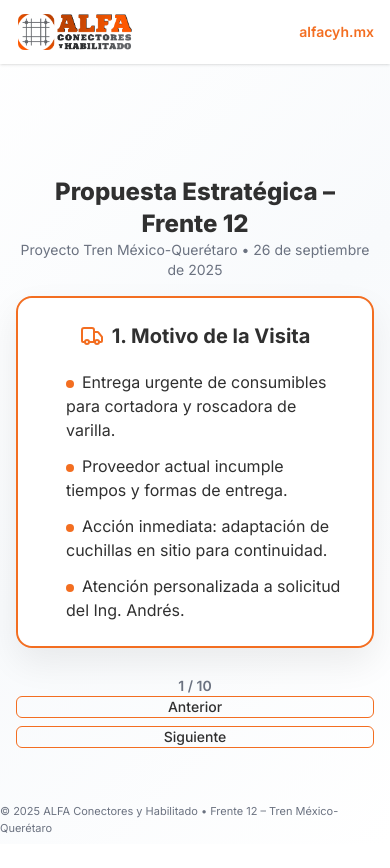
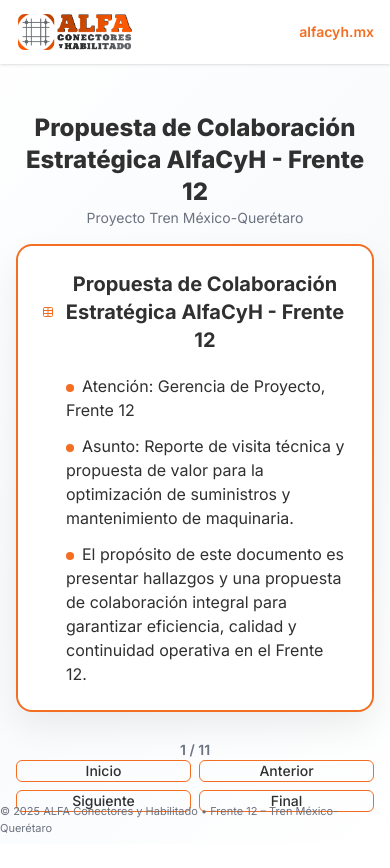
Before and after one commit to jorrin2018/presentacion-alfa, a Next.js app: page / in a window 390 px wide. Shown: the top 868 px of the page. Built offline with nearby package versions, Linux system fonts and the light colour scheme.

Commit message:
Update: Enhance presentation layout and content for Tren México-Querétaro proposal, including improved metadata, slide structure, and navigation features.

```diff
--- a/app/layout.tsx
+++ b/app/layout.tsx
@@ -2,11 +2,44 @@
 import { Inter } from "next/font/google";
 import "./globals.css";
 
+/**
+ * Module: RootLayout
+ *
+ * Summary:
+ *   App-wide layout for the presentation site. Injects global font and
+ *   metadata matching the business document intent.
+ *
+ * Notes:
+ *   Comments are written in English per user instruction.
+ */
+
 const inter = Inter({ subsets: ["latin"] });
 
 export const metadata: Metadata = {
-  title: "Presentación ALFA",
-  description: "Propuesta Estratégica – Frente 12",
+  title: "Propuesta de Colaboración Estratégica AlfaCyH - Frente 12",
+  description: "Proyecto Tren México-Querétaro. Reporte de visita y propuesta de valor.",
+  openGraph: {
+    title: "Propuesta de Colaboración Estratégica AlfaCyH - Frente 12",
+    description: "Reporte de visita técnica y propuesta de valor para optimización de suministros y mantenimiento.",
+    siteName: "ALFA Conectores y Habilitado",
+    images: [
+      {
+        url: "/logo-color.png",
+        width: 1200,
+        height: 630,
+        alt: "ALFA Conectores y Habilitado",
+      },
+    ],
+    locale: "es_MX",
+    type: "website",
+  },
+  twitter: {
+    card: "summary_large_image",
+    title: "Propuesta de Colaboración Estratégica AlfaCyH - Frente 12",
+    description: "Reporte de visita técnica y propuesta de valor.",
+    images: ["/logo-color.png"],
+  },
+  metadataBase: new URL("https://example.com"),
 };
 
 export default function RootLayout({
--- a/app/page.tsx
+++ b/app/page.tsx
@@ -1,4 +1,27 @@
 'use client';
+
+/**
+ * Module: Home Presentation Page
+ *
+ * Summary:
+ *   Web presentation that renders slides based on the business document
+ *   provided in `presentacion.sty`. Content strictly mirrors the original
+ *   sections: purpose of visit, findings, value proposal (supply and
+ *   maintenance), policy scope, critical situations, and the strategic
+ *   conclusion. Includes keyboard and touch navigation with subtle motion.
+ *
+ * Design:
+ *   - Brand color aligns with ALFA (primary orange).
+ *   - Header with logo and watermark for brand presence.
+ *   - Card-based slides with bullet points.
+ *
+ * Navigation:
+ *   - Left/Right arrows
+ *   - Swipe gestures on touch devices
+ *
+ * Note:
+ *   All comments are written in English per user instruction.
+ */
 
 import { Card, CardContent } from "@/components/ui/card";
 import { Button } from "@/components/ui/button";
@@ -7,13 +30,23 @@
   AlertTriangle,
   Truck,
   Wrench,
-  DollarSign,
-  Star,
   Table,
+  ShieldCheck,
 } from "lucide-react";
 import React, { useEffect, useMemo, useRef, useState } from "react";
 import { motion, AnimatePresence } from "framer-motion";
 
+/**
+ * Type: Slide
+ *
+ * Represents a single slide in the presentation.
+ *
+ * Properties:
+ * - title: Slide heading.
+ * - icon: Icon element to visually categorize the slide.
+ * - content: Array of bullet strings or React nodes.
+ * - cta: Optional flag to render a primary call-to-action button.
+ */
 type Slide = {
   title: string;
   icon: React.ReactNode;
@@ -22,20 +55,59 @@
 };
 
 // ======================================
-//  Marca ALFA
+//  Brand configuration
 // ======================================
 const brand = {
-  primary: "#f36e21", // naranja ALFA
-  dark: "#303030", // gris oscuro para texto
-  mid: "#6b7280", // gris medio
+  primary: "#f36e21", // ALFA orange
+  dark: "#303030", // dark gray for text
+  mid: "#6b7280", // mid gray
 };
 
-// Ruta del logo (debe estar en la carpeta /public del proyecto Next.js)
+// Path to logo in Next.js public directory
 const LOGO_PATH = "/logo-color.png";
 
-// ======================
-//  UTIL: Helpers & Tests
-// ======================
+/**
+ * Width steps used to expand the slide horizontally when content
+ * does not fit vertically. Values are in pixels.
+ */
+const WIDTH_STEPS_PX: number[] = [640, 768, 896, 1024, 1152, 1280, 1440, 1536, 1728, 1920];
+
+/**
+ * Decorators for emphasizing bullet items with icons while keeping
+ * the underlying literal text intact.
+ */
+const renderProblem = (text: string) => (
+  <span className="inline-flex items-start">
+    <AlertTriangle className="w-4 h-4 mt-1 mr-2 text-red-600" />
+    <span>{text}</span>
+  </span>
+);
+
+const renderPositive = (text: string) => (
+  <span className="inline-flex items-start">
+    <CheckCircle className="w-4 h-4 mt-1 mr-2 text-green-600" />
+    <span>{text}</span>
+  </span>
+);
+
+const renderPreventive = (text: string) => (
+  <span className="inline-flex items-start">
+    <ShieldCheck className="w-4 h-4 mt-1 mr-2" style={{ color: brand.primary }} />
+    <span>{text}</span>
+  </span>
+);
+
+/**
+ * validateSlides
+ *
+ * Validates slide array conforms to the expected structure.
+ *
+ * Args:
+ *   arr: Array of slide-like objects to validate.
+ *
+ * Returns:
+ *   string[]: Array of validation error messages, empty if valid.
+ */
 function validateSlides(arr: Array<{ title: string; content: (string | React.ReactNode)[]; cta?: boolean; icon?: React.ReactNode }>) {
   const errors: string[] = [];
   if (!Array.isArray(arr) || arr.length === 0) errors.push("slides vacío o inválido");
@@ -47,140 +119,151 @@
   return errors;
 }
 
-// ======================
-//  DATA: Diapositivas (solo íconos solicitados)
-// ======================
+// ======================================
+//  Slides data: mirrors presentacion.sty
+// ======================================
 const slides: Slide[] = [
   {
-    title: "1. Motivo de la Visita",
-    icon: <Truck className="w-6 h-6 mr-2" style={{ color: brand.primary }} />,
+    title: "Propuesta de Colaboración Estratégica AlfaCyH - Frente 12",
+    icon: <Table className="w-6 h-6 mr-2" style={{ color: brand.primary }} />,
     content: [
-      "Entrega urgente de consumibles para cortadora y roscadora de varilla.",
-      "Proveedor actual incumple tiempos y formas de entrega.",
-      "Acción inmediata: adaptación de cuchillas en sitio para continuidad.",
-      "Atención personalizada a solicitud del Ing. Andrés.",
+      "Atención: Gerencia de Proyecto, Frente 12",
+      "Asunto: Reporte de visita técnica y propuesta de valor para la optimización de suministros y mantenimiento de maquinaria.",
+      "El propósito de este documento es presentar hallazgos y una propuesta de colaboración integral para garantizar eficiencia, calidad y continuidad operativa en el Frente 12.",
     ],
   },
   {
-    title: "2. Diagnóstico",
-    icon: <AlertTriangle className="w-6 h-6 mr-2" style={{ color: brand.primary }} />,
+    title: "1. ¿A qué fuimos? (Motivo de Nuestra Visita)",
+    icon: <Truck className="w-6 h-6 mr-2" style={{ color: brand.primary }} />,
     content: [
-      "⚠️ Descontento por baja calidad de suministros.",
-      "🚫 Prácticas deficientes: recipientes inadecuados para soluble.",
-      "⚡ Respuesta técnica inmediata y efectiva en obra.",
-      "🔍 Oportunidad de mejora logística y técnica detectada.",
+      "Atendimos la solicitud del Ingeniero Andrés para realizar una entrega de consumibles para los equipos de cortadora y roscadora de varilla.",
+      "Comprendemos que esta necesidad surgió debido a que su proveedor actual no está cumpliendo con los tiempos y formas de entrega pactados, lo que representa un riesgo para la continuidad de sus operaciones.",
+      "Nuestro objetivo inmediato fue responder con agilidad para evitar cualquier interrupción en su línea de trabajo.",
     ],
   },
   {
-    title: "3A. Propuesta – Suministro Estratégico",
-    icon: <Truck className="w-6 h-6 mr-2 text-blue-600" />,
+    title: "2. ¿Qué vimos? (Diagnóstico de la Situación Actual)",
+    icon: <AlertTriangle className="w-6 h-6 mr-2" style={{ color: brand.primary }} />,
     content: [
-      "Precios competitivos en maquinaria y conectores.",
-      "Entregas directas en obra, sin costos extras.",
-      "Flete sin costo en pedidos ≥ 6,000 conectores.",
-      "Soporte logístico adaptado con unidades 3.5 y 6 ton.",
+      renderProblem("Descontento General: Percibimos un descontento en el equipo de obra relacionado con la baja calidad de los suministros que reciben actualmente."),
+      renderProblem("Suministros Inadecuados: Observamos prácticas deficientes en la entrega de materiales, como el soluble siendo transportado en recipientes no apropiados, lo cual puede comprometer la calidad del producto y el rendimiento de la maquinaria."),
+      renderPositive("Capacidad de Respuesta Inmediata: Durante la visita, nuestro equipo técnico no solo revisó el estado de las cuchillas de las cortadoras , sino que también logró adaptar exitosamente las cuchillas que llevábamos para el equipo de roscado de varilla. Esto demuestra nuestra capacidad para ofrecer soluciones técnicas en sitio y de forma inmediata."),
     ],
   },
   {
-    title: "3B. Propuesta – Mantenimiento Proactivo",
-    icon: <Wrench className="w-6 h-6 mr-2 text-green-600" />,
+    title: "3. Áreas de Oportunidad – Suministro Estratégico y Garantizado",
+    icon: <Truck className="w-6 h-6 mr-2" style={{ color: brand.primary }} />,
     content: [
-      "Pólizas preventivas por equipo o guardia técnica en obra.",
-      "Garantiza continuidad operativa.",
-      "Protección de la inversión en maquinaria.",
-      "Reducción de costos por paros no programados.",
+      renderPositive("Conectores: Podemos ofrecer un conector de mejor calidad de acero al que actualmente se suministra en la obra, lo que garantiza una mayor seguridad para el proyecto. Asimismo, podemos ofrecer un amplio stock de conectores de entrega inmediata en sus diferentes diámetros."),
+      renderPositive("Maquinaria: Podemos ofrecer máquinas de primera calidad con stock de refacciones e inventario disponible, garantizando una respuesta inmediata ante cualquier requerimiento."),
+      renderPositive("Factor Logístico: Proponemos un modelo de entrega directa en obra. Para esto, contamos con vehículos de 3.5 y 6 toneladas los cuales se adaptan a sus necesidades. Para facilitar esto, podemos incluir el flete sin costo en pedidos que alcancen un volumen mínimo por acordar. "),
     ],
   },
   {
-    title: "4. Situaciones Críticas",
-    icon: <AlertTriangle className="w-6 h-6 mr-2 text-red-600" />,
+    title: "3. Áreas de Oportunidad – Creación de un Plan de Mantenimiento Proactivo",
+    icon: <Wrench className="w-6 h-6 mr-2" style={{ color: brand.primary }} />,
     content: [
-      "Riesgo de paro de producción: falta de stock y refacciones.",
-      "Aranceles 2026 (50% productos chinos): fijar precios ahora o compra consolidada antes de fin de 2025.",
-      "Impacto económico severo si no se atiende de inmediato.",
+      renderProblem("Observamos que actualmente no cuentan con servicio técnico especializado para su maquinaria. Esta situación es un foco de riesgo que, de no atenderse, muy probablemente derivará en daños a los equipos y paros operativos."),
+      renderPositive("Nuestra Solución: Proponemos la implementación de pólizas de mantenimiento preventivo por equipo y/o la asignación de una guardia técnica permanente en obra. Este servicio garantizaría el funcionamiento óptimo de la maquinaria, previniendo paros no programados y protegiendo su inversión."),
     ],
   },
   {
-    title: "5. Beneficios de la Alianza",
-    icon: <CheckCircle className="w-6 h-6 mr-2 text-green-600" />,
+    title: "¿Que incluye la póliza de mantenimiento?",
+    icon: <CheckCircle className="w-6 h-6 mr-2" style={{ color: brand.primary }} />,
     content: [
-      "Continuidad operativa sin paros.",
-      "Eficiencia de costos: mejores precios + evitar aranceles.",
-      "Calidad garantizada en suministros.",
-      "Simplicidad logística: entregas directas en obra.",
-      "Visión de socio estratégico a largo plazo.",
+      renderPositive("Supervisión en la operación."),
+      renderPositive("Mantenimientos preventivos."),
+      renderPositive("Atención a emergencias."),
+      renderPositive("Revisiones periódicas de las máquinas."),
+      renderPositive("Personal técnico con vehículo asignado."),
     ],
   },
   {
-    title: "6. Reconocimiento de Valor",
-    icon: <Star className="w-6 h-6 mr-2 text-yellow-500" />,
+    title: "¿Que no incluye la póliza de mantenimiento?",
+    icon: <AlertTriangle className="w-6 h-6 mr-2" style={{ color: brand.primary }} />,
     content: [
-      "🌟 Experiencia demostrada en soluciones técnicas inmediatas.",
-      "🌟 Confianza generada por respuesta rápida en obra.",
-      "🌟 Compromiso con eficiencia y calidad.",
+      "Refacciones.",
+      "Consumibles.",
+      "Traslados de la maquinaria.",
     ],
   },
   {
-    title: "7. Oferta Comercial",
-    icon: <DollarSign className="w-6 h-6 mr-2" style={{ color: brand.primary }} />,
+    title: "4. Situaciones Críticas y Urgentes de Atender",
+    icon: <AlertTriangle className="w-6 h-6 mr-2" style={{ color: brand.primary }} />,
     content: [
-      "Flete sin costo en pedidos ≥ 6,000 conectores.",
-      "Precios preferenciales por contrato de volumen (12–18 meses).",
-      "Descuentos escalonados por tramos: 3k / 6k / 10k+ conectores.",
-      "Tiempos de entrega: 24 h (CDMX/Valle), 48–72 h (Bajío/Occidente).",
+      renderProblem("Riesgo Inminente de Paro de Producción: La falta de un responsable de mantenimiento y de un stock adecuado de consumibles y refacciones es crítica. Una falla en una máquina, sin tener las refacciones disponibles de inmediato, provocaría un atraso significativo en la obra y, en consecuencia, pérdidas económicas y de tiempo. Sugerimos una compra estratégica de consumibles clave para mitigar este riesgo."),
+      renderProblem("Aumento Inminente de Costos por Aranceles (Ventana de Oportunidad): A partir de enero de 2026, el gobierno mexicano implementará un arancel del 50% a diversos productos siderúrgicos como el acero, lo que impactará directamente el costo de los conectores y otros suministros."),
+      renderPreventive("Acción preventiva: Mantener al menos 1 Centro de Habilitado como backup en el CEDIS por cada 5 centros activos en obra."),
     ],
   },
   {
-    title: "8. Timeline de Implementación (4 semanas)",
+    title: "Aumento Inminente de Costos por Aranceles – Alternativas",
     icon: <CheckCircle className="w-6 h-6 mr-2" style={{ color: brand.primary }} />,
     content: [
-      "Semana 1: Kickoff, diagnóstico a detalle y definición de KPIs.",
-      "Semana 2: Alta de pólizas, setup de bitácoras y stock mínimo en sitio.",
-      "Semana 3: Primera entrega consolidada y capacitación de cuadrillas.",
-      "Semana 4: Revisión de métricas, ajustes finos y firma de plan trimestral.",
+      "Fijar un precio preferencial ahora a través del fincado de un pedido de los conectores que se van a ocupar en el proyecto.",
+      "Realizar de manera urgente una compra concreta de conectores en el mes de octubre del año 2025, para que el material llegue a México antes de la entrada en vigor del arancel.",
     ],
   },
   {
-    title: "Próximos Pasos",
-    icon: <DollarSign className="w-6 h-6 mr-2" style={{ color: brand.primary }} />,
+    title: "Conclusión: Hacia una Alianza Estratégica \"Ganar-Ganar\"",
+    icon: <CheckCircle className="w-6 h-6 mr-2" style={{ color: brand.primary }} />,
     content: [
-      "Reunión para definir pólizas de mantenimiento.",
-      "Estrategia de compra antes de los aranceles.",
-      "Consolidación de una alianza estratégica ganar-ganar.",
+      renderPositive("Continuidad Operativa: Minimizando el riesgo de paros por fallas en maquinaria o falta de consumibles."),
+      renderPositive("Eficiencia de Costos: Asegurando precios competitivos y evitando el impacto del nuevo arancel del 50%."),
+      renderPositive("Calidad Garantizada: Recibiendo productos y servicios que cumplen con los más altos estándares de calidad."),
+      renderPositive("Simplicidad Logística: Con entregas directas en obra y un plan de suministro adaptado a sus necesidades."),
+      renderPositive("Estamos convencidos de que juntos podemos llevar la eficiencia y rentabilidad de su proyecto al siguiente nivel."),
     ],
-    cta: true,
+  },
+  {
+    title: "Atentamente",
+    icon: <CheckCircle className="w-6 h-6 mr-2" style={{ color: brand.primary }} />,
+    content: [
+      "Alfa Conectores y Habilitado",
+    ],
+
   },
 ];
 
 // ======================
-//  COMPONENTE PRINCIPAL
+//  Main component
 // ======================
 export default function Home() {
   const [current, setCurrent] = useState(0);
   const containerRef = useRef<HTMLDivElement | null>(null);
+  const slideContentRef = useRef<HTMLDivElement | null>(null);
+  const [widthIndex, setWidthIndex] = useState<number>(3); // start near 1024px
+  const [scale, setScale] = useState<number>(1);
 
-  // Navegación
+  /**
+   * nextSlide
+   *
+   * Advances to the next slide with wrap-around behavior.
+   */
   const nextSlide = () => setCurrent((prev) => (prev + 1) % slides.length);
+
+  /**
+   * prevSlide
+   *
+   * Goes back to the previous slide with wrap-around behavior.
+   */
   const prevSlide = () => setCurrent((prev) => (prev - 1 + slides.length) % slides.length);
 
-  // Validación de datos (auto-test simple)
+  // Run a quick integrity check for slides at mount
   const validationErrors = useMemo(() => validateSlides(slides as any), []);
 
-  // DEV TESTS (no rompen la UI, solo alertan en consola)
+  // Dev assertions for basic runtime checks
   useEffect(() => {
     console.assert(slides.length >= 3, "[TEST] Debe haber ≥ 3 slides");
     console.assert(typeof nextSlide === "function" && typeof prevSlide === "function", "[TEST] Navegadores definidos");
-    // wrap-around lógico
     const lastIdx = slides.length - 1;
     const wrapRight = (lastIdx + 1) % slides.length;
     console.assert(wrapRight === 0, "[TEST] Wrap-around derecha OK");
-    // el logo debe apuntar a /logo-color.png (public)
     console.assert(LOGO_PATH.startsWith("/"), "[TEST] LOGO_PATH debe iniciar con '/'");
-    // cada slide debe tener ícono
     slides.forEach((s, i) => console.assert(!!s.icon, `[TEST] Slide ${i + 1} con icono`));
   }, []);
 
-  // Teclado (←/→) y gestos táctiles
+  // Keyboard and touch interactions
   useEffect(() => {
     const onKey = (e: KeyboardEvent) => {
       if (e.key === "ArrowRight") nextSlide();
@@ -208,16 +291,83 @@
     };
   }, []);
 
+  /**
+   * fitSlideToViewport
+   *
+   * Attempts to ensure current slide fits within viewport height by
+   * increasing the maximum width in discrete steps. If width cannot
+   * resolve the overflow (e.g., on small screens), applies a scale
+   * down factor as a last resort.
+   */
+  useEffect(() => {
+    const fit = () => {
+      const node = slideContentRef.current;
+      if (!node) return;
+      // Reset scale before measurement
+      setScale(1);
+      // Estimate available height (account for header/footer/margins)
+      const availableHeight = Math.max(window.innerHeight - 180, 320);
+      // Measure current content height (unscaled)
+      const contentHeight = node.getBoundingClientRect().height;
+
+      if (contentHeight <= availableHeight) {
+        return;
+      }
+
+      // Try widening in steps
+      let idx = widthIndex;
+      let widened = false;
+      while (idx < WIDTH_STEPS_PX.length - 1) {
+        idx += 1;
+        widened = true;
+        setWidthIndex(idx);
+        break; // allow reflow before re-checking
+      }
+
+      if (!widened) {
+        // Cannot widen further: compute scale fallback
+        const nextScale = Math.min(1, (availableHeight - 8) / contentHeight);
+        setScale(Number.isFinite(nextScale) && nextScale > 0 ? nextScale : 1);
+      } else {
+        // After width change, schedule a re-check on next frame
+        requestAnimationFrame(() => {
+          const newNode = slideContentRef.current;
+          if (!newNode) return;
+          const newHeight = newNode.getBoundingClientRect().height;
+          if (newHeight > availableHeight && idx >= WIDTH_STEPS_PX.length - 1) {
+            const nextScale = Math.min(1, (availableHeight - 8) / newHeight);
+            setScale(Number.isFinite(nextScale) && nextScale > 0 ? nextScale : 1);
+          }
+        });
+      }
+    };
+
+    // Defer to allow slide transition to finish before measuring
+    const id = setTimeout(fit, 60);
+    return () => clearTimeout(id);
+  }, [current, widthIndex]);
+
+  // Re-fit on window resize
+  useEffect(() => {
+    const onResize = () => {
+      // Reset width and scale, then let effect above re-fit
+      setScale(1);
+      setWidthIndex((idx) => idx);
+    };
+    window.addEventListener("resize", onResize);
+    return () => window.removeEventListener("resize", onResize);
+  }, []);
+
   return (
     <div
       ref={containerRef}
       className="relative p-4 sm:p-6 min-h-screen flex flex-col items-center justify-center"
       style={{ background: `linear-gradient(135deg, #ffffff 0%, #f8fafc 50%, #fff 100%)` }}
     >
-      {/* Marca: barra superior */}
+      {/* Brand header bar */}
       <div className="absolute top-0 left-0 right-0 px-4 py-3 flex items-center justify-between bg-white shadow">
         <div className="flex items-center gap-3">
-          {/* Usamos <img> para PNG desde /public */}
+          {/* Use <img> for PNG served from /public */}
           <img src={LOGO_PATH} alt="ALFA Conectores y Habilitado" className="h-10 w-auto" />
         </div>
         <a href="https://alfacyh.mx/" target="_blank" rel="noreferrer" className="text-sm font-semibold" style={{ color: brand.primary }}>
@@ -225,48 +375,53 @@
         </a>
       </div>
 
-      {/* Marca: watermark */}
+      {/* Brand watermark */}
       <div className="pointer-events-none select-none opacity-0 sm:opacity-5 absolute -right-6 -bottom-6">
         <img src={LOGO_PATH} alt="ALFA Logo Watermark" className="w-[280px] sm:w-[360px] h-auto" />
       </div>
 
-      {/* Header */}
+      {/* Page header */}
       <div className="text-center mt-20 mb-4">
         <h1 className="text-2xl sm:text-3xl font-extrabold" style={{ color: brand.dark }}>
-          Propuesta Estratégica – Frente 12
+          Propuesta de Colaboración Estratégica AlfaCyH - Frente 12
         </h1>
         <p className="text-sm sm:text-base" style={{ color: brand.mid }}>
-          Proyecto Tren México-Querétaro • 26 de septiembre de 2025
+          Proyecto Tren México-Querétaro
         </p>
       </div>
 
-      {/* Aviso de validación */}
+      {/* Validation notice */}
       {validationErrors.length > 0 && (
         <div className="mb-2 text-[12px] text-red-600">{validationErrors.join(" · ")}</div>
       )}
 
-      {/* Contenedor del slide con animación */}
-      <div className="w-full max-w-2xl h-auto flex items-center justify-center">
+      {/* Animated slide container */}
+      <div
+        className="w-full h-auto flex items-center justify-center"
+        style={{ maxWidth: WIDTH_STEPS_PX[widthIndex] }}
+      >
         <AnimatePresence mode="wait">
           <motion.div
             key={current}
-            initial={{ opacity: 0, y: 24, scale: 0.98 }}
-            animate={{ opacity: 1, y: 0, scale: 1 }}
-            exit={{ opacity: 0, y: -24, scale: 0.98 }}
+            initial={{ opacity: 0, y: 24 }}
+            animate={{ opacity: 1, y: 0 }}
+            exit={{ opacity: 0, y: -24 }}
             transition={{ duration: 0.45, ease: "easeOut" }}
             className="w-full h-auto"
           >
+            <div style={{ transform: `scale(${scale})`, transformOrigin: "top center" }}>
               <Card
                 className="w-full h-full flex flex-col justify-center rounded-2xl shadow-[0_15px_35px_rgba(0,0,0,0.07)]"
                 style={{ borderColor: brand.primary, borderWidth: 2 }}
               >
-              <CardContent className="p-6 sm:p-8 text-center space-y-5 bg-white rounded-2xl">
+                <CardContent ref={slideContentRef} className="p-6 sm:p-8 text-center space-y-5 bg-white rounded-2xl">
                   <h2
                     className="text-xl sm:text-2xl font-bold flex items-center justify-center"
                     style={{ color: brand.dark }}
                   >
                     {slides[current].icon} {slides[current].title}
                   </h2>
+                  {slides[current].content.length > 0 && (
                     <ul className="pl-6 text-left space-y-3">
                       {slides[current].content.map((item, idx) => (
                         typeof item === 'string' ? (
@@ -282,19 +437,26 @@
                         )
                       ))}
                     </ul>
-                {slides[current].cta && (
-                  <Button size="lg" className="mt-4 text-white" style={{ background: brand.primary }}>
-                    Agendar Reunión
-                  </Button>
                   )}
                 </CardContent>
               </Card>
+            </div>
           </motion.div>
         </AnimatePresence>
       </div>
 
-      {/* Controles */}
+      {/* Controls */}
       <div className="flex flex-col sm:flex-row justify-between items-center w-full max-w-2xl mt-5 space-y-2 sm:space-y-0">
+        <div className="flex gap-2 w-full sm:w-auto">
+          <Button
+            onClick={() => setCurrent(0)}
+            variant="outline"
+            size="sm"
+            className="border w-full sm:w-auto"
+            style={{ borderColor: brand.primary, color: brand.dark }}
+          >
+            Inicio
+          </Button>
           <Button
             onClick={prevSlide}
             variant="outline"
@@ -304,9 +466,11 @@
           >
             Anterior
           </Button>
+        </div>
         <span className="text-sm font-semibold order-first sm:order-none" style={{ color: brand.mid }}>
           {current + 1} / {slides.length}
         </span>
+        <div className="flex gap-2 w-full sm:w-auto">
           <Button
             onClick={nextSlide}
             variant="outline"
@@ -316,6 +480,16 @@
           >
             Siguiente
           </Button>
+          <Button
+            onClick={() => setCurrent(slides.length - 1)}
+            variant="outline"
+            size="sm"
+            className="border w-full sm:w-auto"
+            style={{ borderColor: brand.primary, color: brand.dark }}
+          >
+            Final
+          </Button>
+        </div>
       </div>
 
       {/* Footer */}
```
Lines whose indentation alone changed are shown as unchanged.
